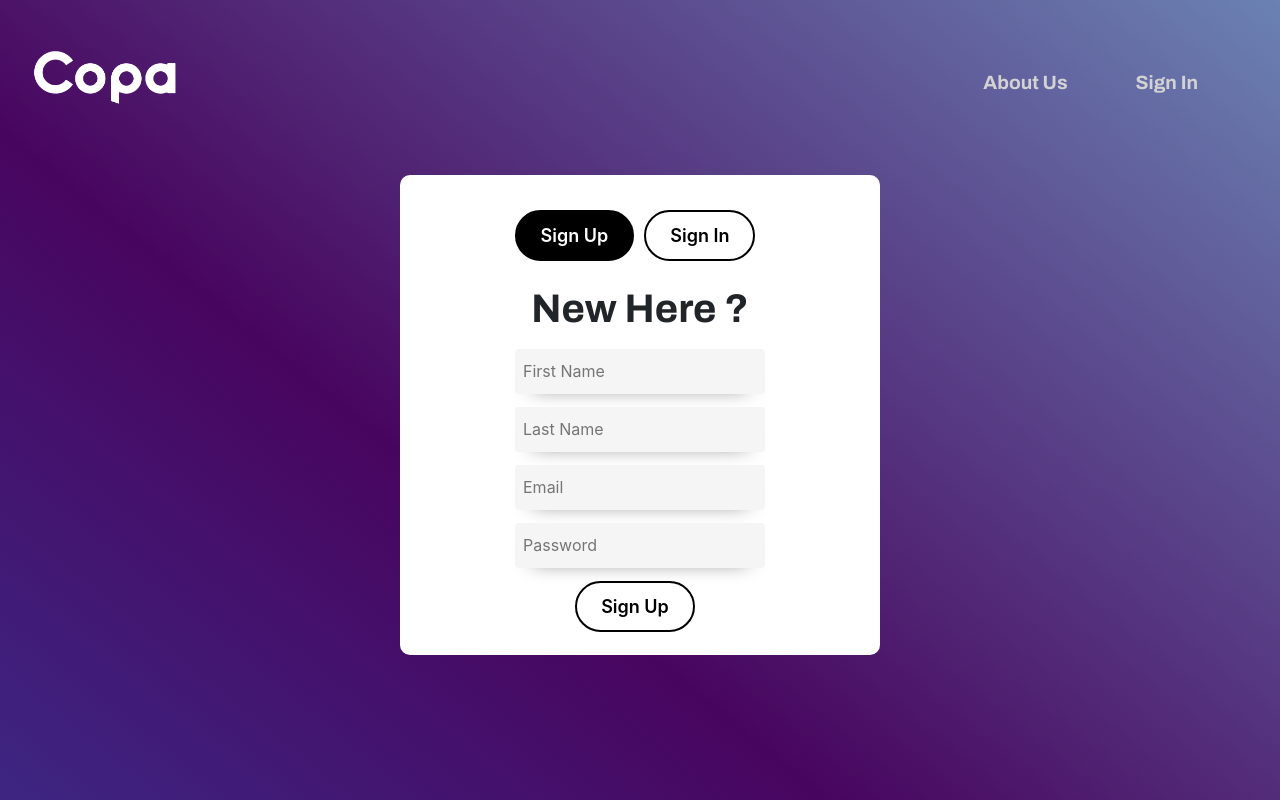
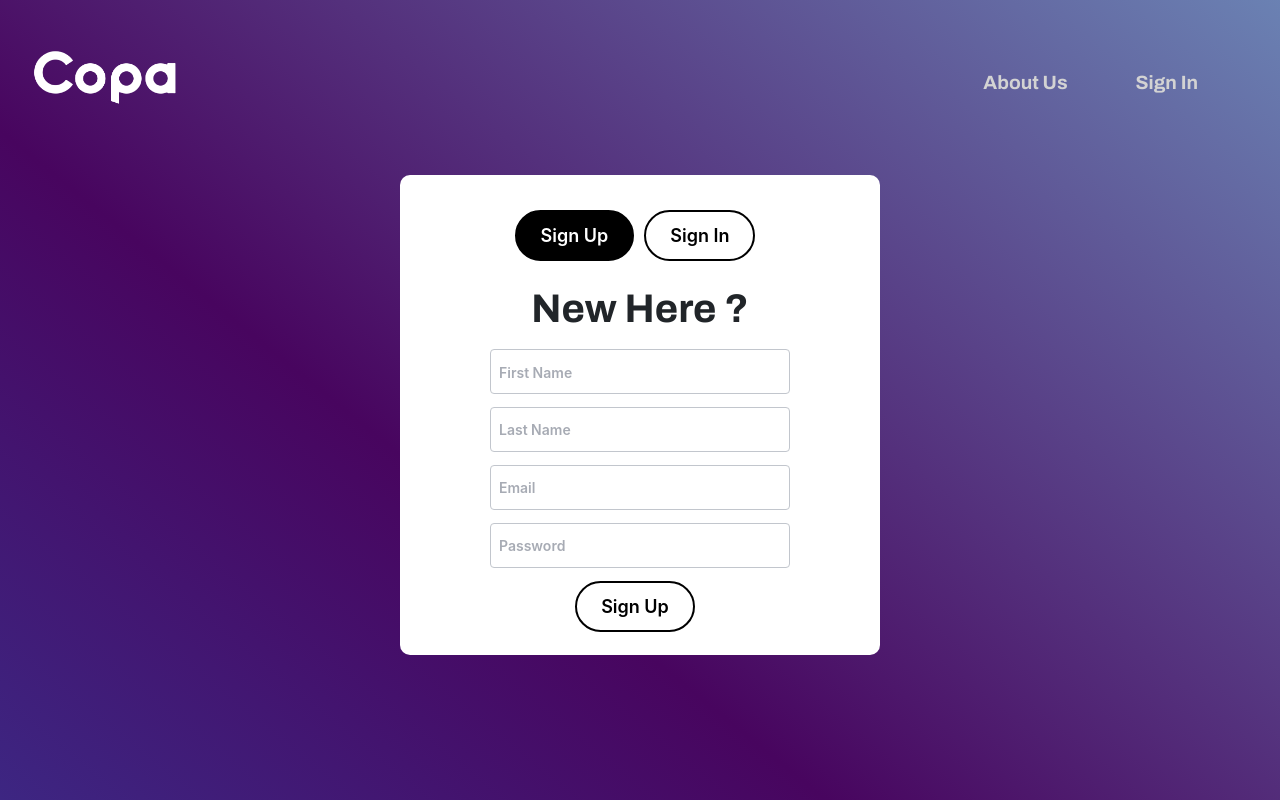
Before and after one commit to EthanFajnkuchen/Copa-Social-Network-Project, a React (Create React App) app in the folder client/: page /signin in a window 1280 px wide. Built offline with nearby package versions, Linux system fonts and the light colour scheme; the HTML template or start-up script is replaced by a standard one; a web font is replaced by a local one.

Commit message:
Sign in and sign up : done

```diff
--- a/client/src/styles/signin.css
+++ b/client/src/styles/signin.css
@@ -78,22 +78,27 @@
 }
 
 .sign-up-component input, .sign-in-component input {
-    width: 250px;
-    background-color: #f5f5f5;
-    color: #242424;
+    width: 300px;
+    background-color: #ffffff;
     padding: .15rem .5rem;
     min-height: 45px;
     margin-bottom: 0.8rem;
     border-radius: 4px;
     outline: none;
-    border: none;
-    line-height: 1.15;
-    box-shadow: 0px 10px 20px -18px;
+    border-width: 1px;
+    border-color: #C2C6CD;
+    border-style: solid;
+  }
+
+  .sign-in-component input::placeholder , .sign-up-component input::placeholder {
+    font-size: 14px;
+    font-weight: 600;
+    color: #A7ABB4
 
   }
 
   .sign-up-component input:focus, .sign-in-component input:focus {
-    border-bottom: 2px solid #5b5fc7;
+    border-bottom: 2px solid #3e8fcd;
     border-radius: 4px 4px 2px 2px;
   }
 
```
